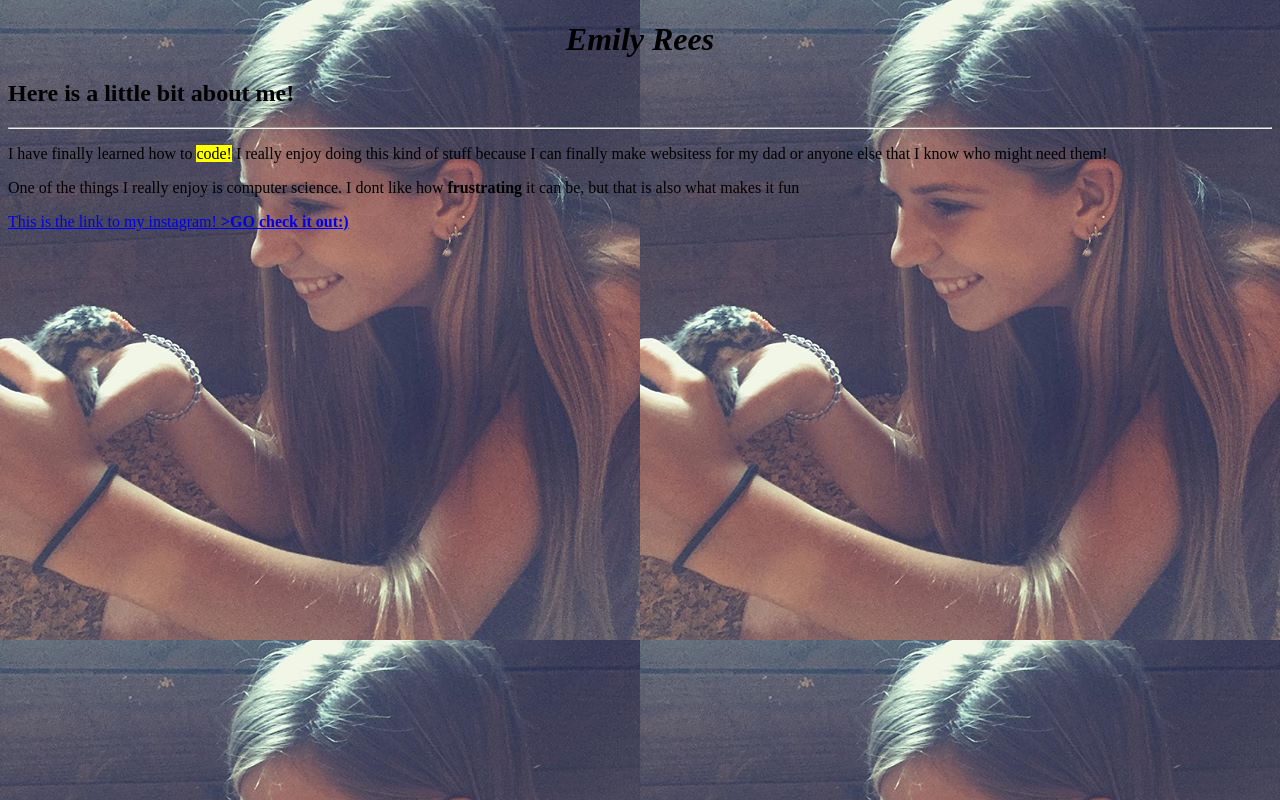
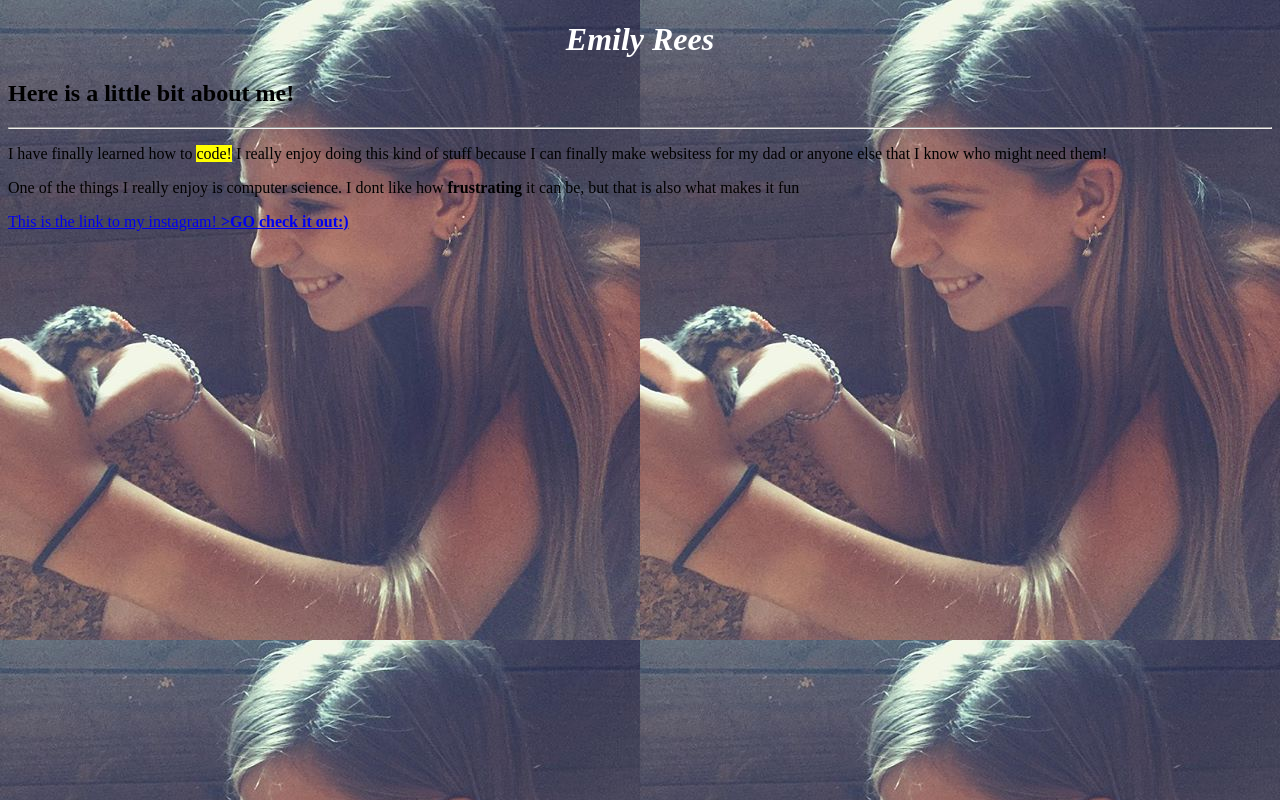
Before and after one commit to emilyrees/FirstProject, a plain HTML site: page index.htm in a window 1280 px wide. Drawn offline with Linux system fonts and the light colour scheme.

Commit message:
Update index.htm

```diff
--- a/index.htm
+++ b/index.htm
@@ -1,7 +1,7 @@
 <!DOCTYPE html>
 <html>
 
-  <h1 style="text-align:center;font-size:40;text-size:60px;text-color:"white";"><i> Emily Rees </i></h1>
+  <h1 style="text-align:center;font-size:40;text-size:60px; color:white;"><i> Emily Rees </i></h1>
 <h2 style="text-size:30px;text-color:white;"> Here is a little bit about me! </h2>
   <body background = "HoldingAChicken.jpg">
   <hr>
```
